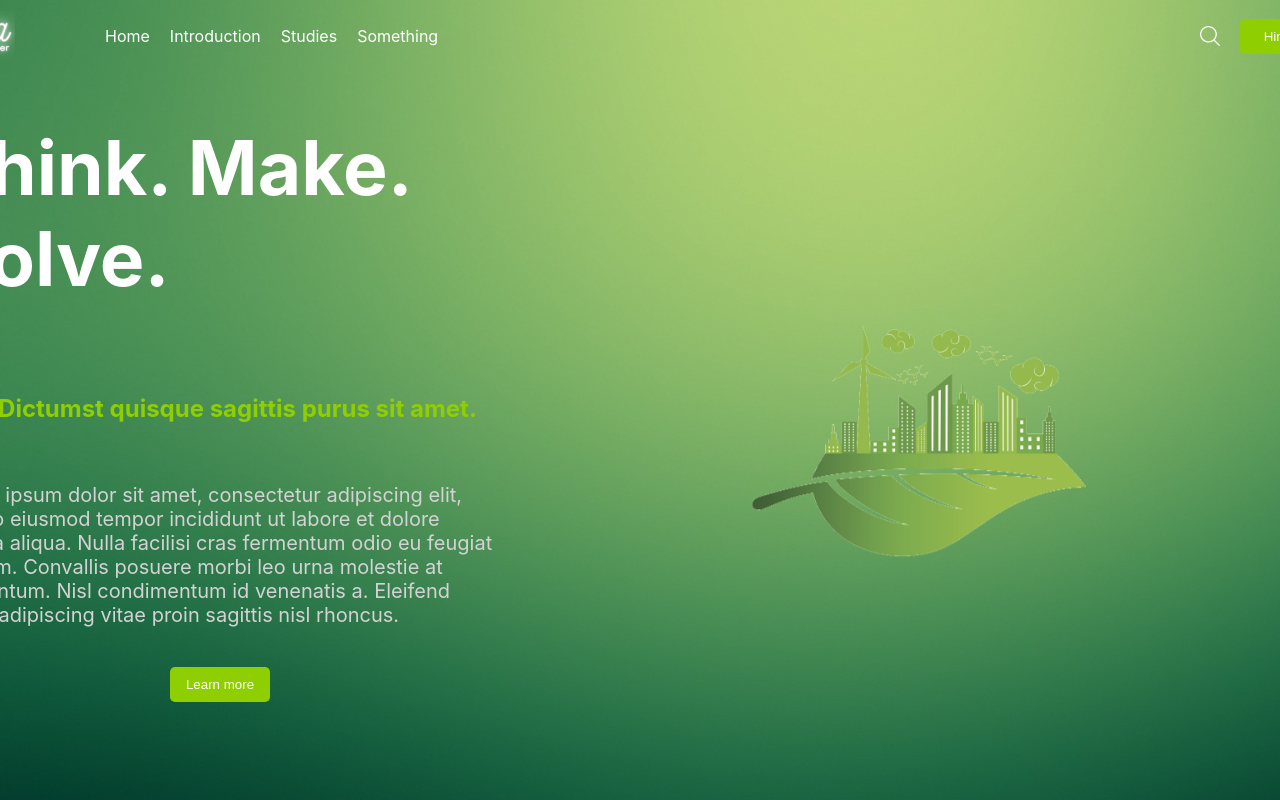
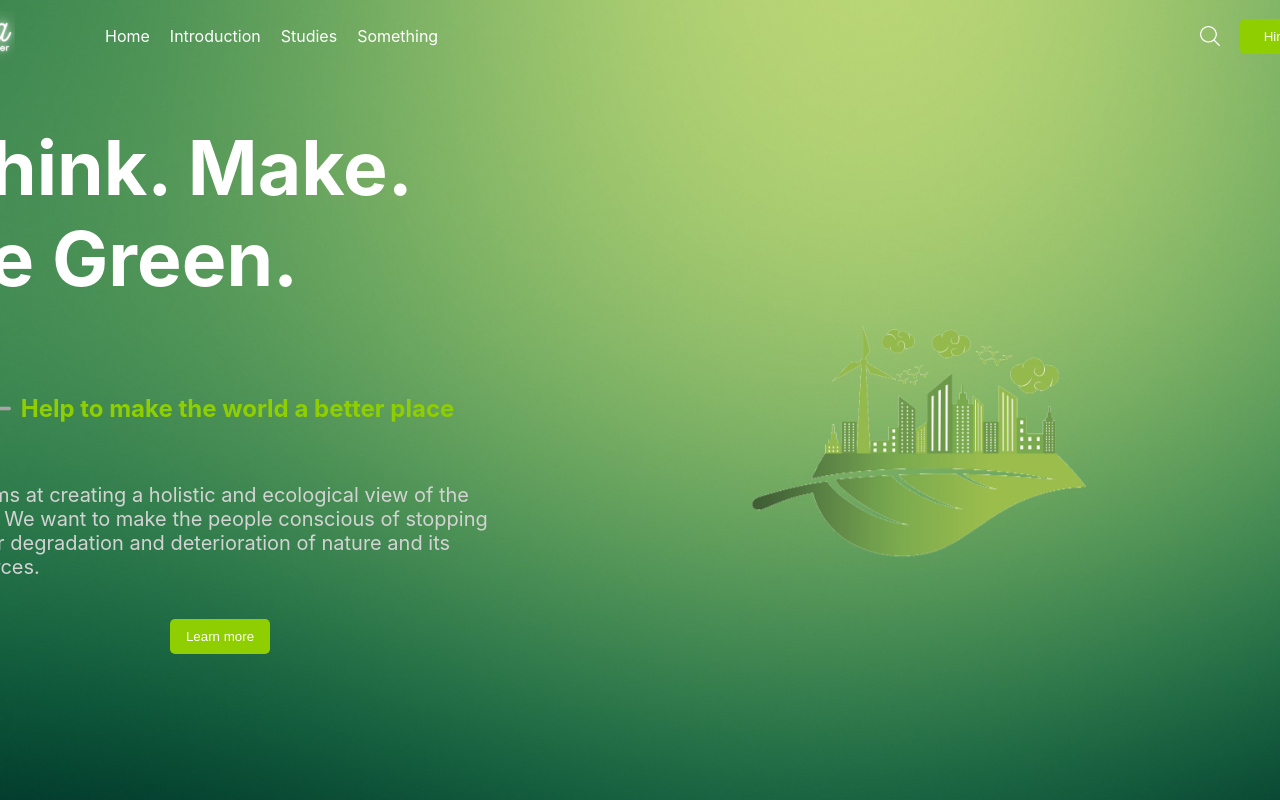
Before and after one commit to andrograf/reactapp, a React (Create React App) app: page / in a window 1280 px wide. Built offline with nearby package versions, Linux system fonts and the light colour scheme.

Commit message:
feat: add text to hero section

```diff
--- a/src/components/Hero.jsx
+++ b/src/components/Hero.jsx
@@ -88,16 +88,15 @@ export default class Hero extends Component {
                 <Navbar />
                 <Container>
                     <LeftSection>
-                        <Title>Think. Make. Solve.</Title>
+                        <Title>Think. Make. Be Green.</Title>
                         <WhatWeDo>
                             <Line src="./img/line.png"></Line>
-                            <Subtitle>Dictumst quisque sagittis purus sit amet.</Subtitle>
+                            <Subtitle>Help to make the world a better place</Subtitle>
                         </WhatWeDo>
 
                         <Description>
-                            Lorem ipsum dolor sit amet, consectetur adipiscing elit, sed do eiusmod tempor incididunt ut labore et dolore magna aliqua.
-                            Nulla facilisi cras fermentum odio eu feugiat pretium. Convallis posuere morbi leo urna molestie at elementum.
-                            Nisl condimentum id venenatis a. Eleifend quam adipiscing vitae proin sagittis nisl rhoncus.
+                            We aims at creating a holistic and ecological view of the world.
+                            We want to make the people conscious of stopping further degradation and deterioration of nature and its resources.
                         </Description>
                         <Button>Learn more</Button>
                     </LeftSection>
```
